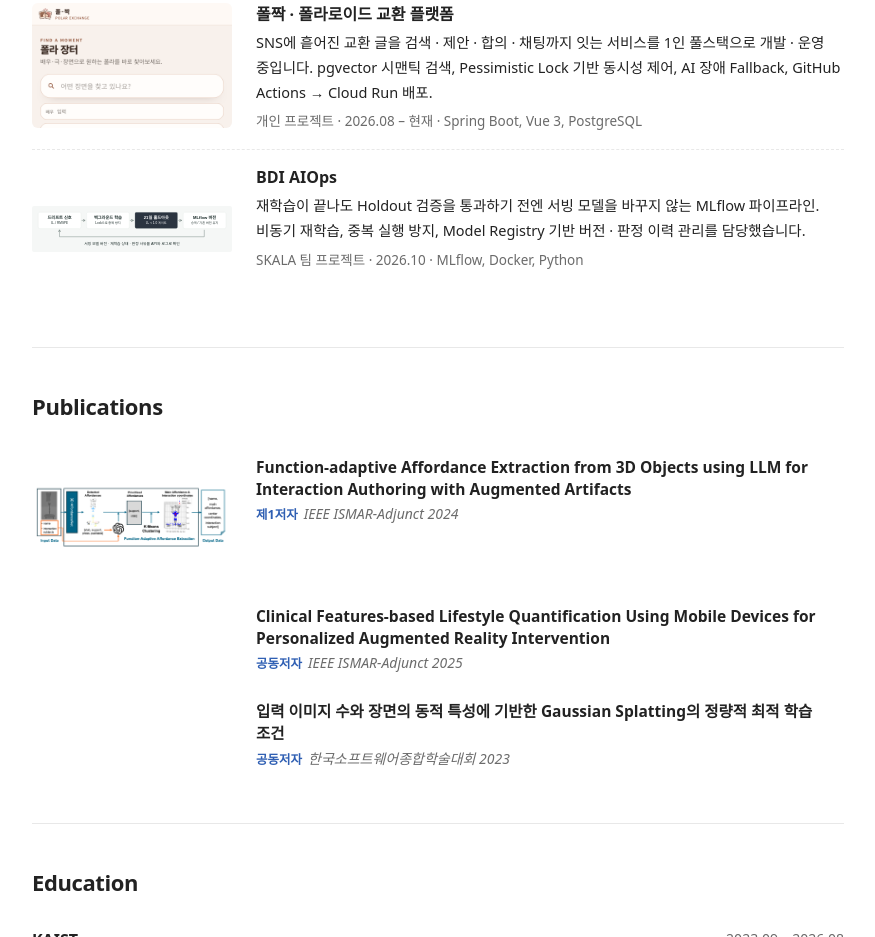
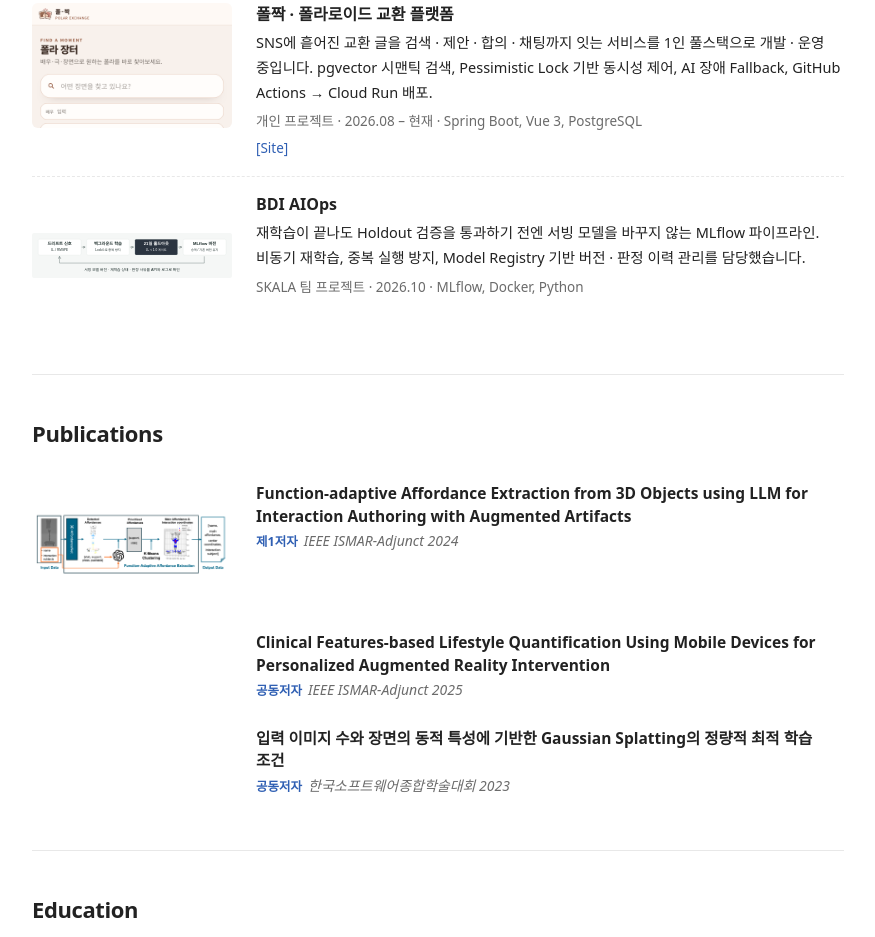
Before and after one commit to Eunhee-JJ/Eunhee-JJ.github.io, a plain HTML site: page index.html in a window 1280 px wide. Shown: the part 1639-2576 px from the top of the page, without its empty margins (202-1077 px from the left). Drawn offline with Linux system fonts and the light colour scheme; a web font is replaced by a local one.

Commit message:
Add Polzzak service link
Co-Authored-By: Claude Opus 5.5 <noreply@anthropic.com>

```diff
--- a/index.html
+++ b/index.html
@@ -80,7 +80,7 @@ footer{border-top:1px solid var(--line);padding:28px 0 48px;color:var(--sub);fon
 <div><b class="t">마케팅 리서치 Agent · YouTube Tool</b><p>LangChain Tool Calling 기반 YouTube 검색 · 수집 Tool. Mock 테스트를 통과한 뒤 실제 API에서만 발생한 ID 추출 실패를 재현 테스트 → 수정 → 회귀 테스트로 해결하고 fallback을 적용했습니다. 수작업 약 30분 걸리던 경쟁사 분석 초안을 <b>7초 이내</b>에 생성합니다.</p><div class="meta">SKALA 팀 프로젝트 · 2026.09 · LangChain, YouTube Data API</div><div class="links"><a href="https://github.com/skala-chok/chok" target="_blank" rel="noopener">[Code]</a></div></div></div><div class="entry"><div class="thumb"><img src="assets/helpdesk_workflow.svg" alt="" loading="lazy"></div>
 <div><b class="t">티켓 환불 상담 Agent</b><p>규정은 RAG로, 본인 예매는 Tool로 확인해 답하는 Spring AI 상담 Agent. 환불 실행은 승인 대기 티켓으로 분리하고, 출처 · 권한 · 행동을 채점하는 Golden Set을 만들어 <b>6/6</b> 시나리오를 통과했습니다.</p><div class="meta">개인 프로젝트 · 2026.08 · Spring Boot, Spring AI, pgvector</div></div></div><div class="entry"><div class="thumb"><img src="assets/lora_card.png" alt="" loading="lazy"></div>
 <div><b class="t">sLLM 도메인 파인튜닝 (LoRA SFT)</b><p>사내 업무 QA를 반영하지 못하던 Qwen2.5-1.5B를 LoRA SFT로 개선했습니다. 학습 조건을 통제해 비교한 결과 Base 대비 LLM Judge 1:1 비교 <b>20승 0패</b>, 팀 18개 조건 중 1위로 최종 채택됐습니다.</p><div class="meta">SKALA 팀 실습 · 2026.08 · PyTorch, LoRA</div></div></div><div class="entry"><div class="thumb phone"><img src="assets/polzzak_market.png" alt="" loading="lazy"></div>
-<div><b class="t">폴짝 · 폴라로이드 교환 플랫폼</b><p>SNS에 흩어진 교환 글을 검색 · 제안 · 합의 · 채팅까지 잇는 서비스를 1인 풀스택으로 개발 · 운영 중입니다. pgvector 시맨틱 검색, Pessimistic Lock 기반 동시성 제어, AI 장애 Fallback, GitHub Actions → Cloud Run 배포.</p><div class="meta">개인 프로젝트 · 2026.08 – 현재 · Spring Boot, Vue 3, PostgreSQL</div></div></div><div class="entry"><div class="thumb"><img src="assets/bdi_cycle.svg" alt="" loading="lazy"></div>
+<div><b class="t">폴짝 · 폴라로이드 교환 플랫폼</b><p>SNS에 흩어진 교환 글을 검색 · 제안 · 합의 · 채팅까지 잇는 서비스를 1인 풀스택으로 개발 · 운영 중입니다. pgvector 시맨틱 검색, Pessimistic Lock 기반 동시성 제어, AI 장애 Fallback, GitHub Actions → Cloud Run 배포.</p><div class="meta">개인 프로젝트 · 2026.08 – 현재 · Spring Boot, Vue 3, PostgreSQL</div><div class="links"><a href="https://polzzak.o-r.kr" target="_blank" rel="noopener">[Site]</a></div></div></div><div class="entry"><div class="thumb"><img src="assets/bdi_cycle.svg" alt="" loading="lazy"></div>
 <div><b class="t">BDI AIOps</b><p>재학습이 끝나도 Holdout 검증을 통과하기 전엔 서빙 모델을 바꾸지 않는 MLflow 파이프라인. 비동기 재학습, 중복 실행 방지, Model Registry 기반 버전 · 판정 이력 관리를 담당했습니다.</p><div class="meta">SKALA 팀 프로젝트 · 2026.10 · MLflow, Docker, Python</div></div></div></section>
 
 <section id="publications"><h2>Publications</h2><div class="pub"><div class="thumb"><img src="assets/cj_p07_i00.png" alt="" loading="lazy"></div><div><b class="t" style="display:block;font-size:15.5px;line-height:1.45">Function-adaptive Affordance Extraction from 3D Objects using LLM for Interaction Authoring with Augmented Artifacts</b><div><span class="role">제1저자</span><span class="venue">IEEE ISMAR-Adjunct 2024</span></div></div></div><div class="pub"><div class="thumb empty"></div><div><b class="t" style="display:block;font-size:15.5px;line-height:1.45">Clinical Features-based Lifestyle Quantification Using Mobile Devices for Personalized Augmented Reality Intervention</b><div><span class="role">공동저자</span><span class="venue">IEEE ISMAR-Adjunct 2025</span></div></div></div><div class="pub"><div class="thumb empty"></div><div><b class="t" style="display:block;font-size:15.5px;line-height:1.45">입력 이미지 수와 장면의 동적 특성에 기반한 Gaussian Splatting의 정량적 최적 학습 조건</b><div><span class="role">공동저자</span><span class="venue">한국소프트웨어종합학술대회 2023</span></div></div></div></section>
```
